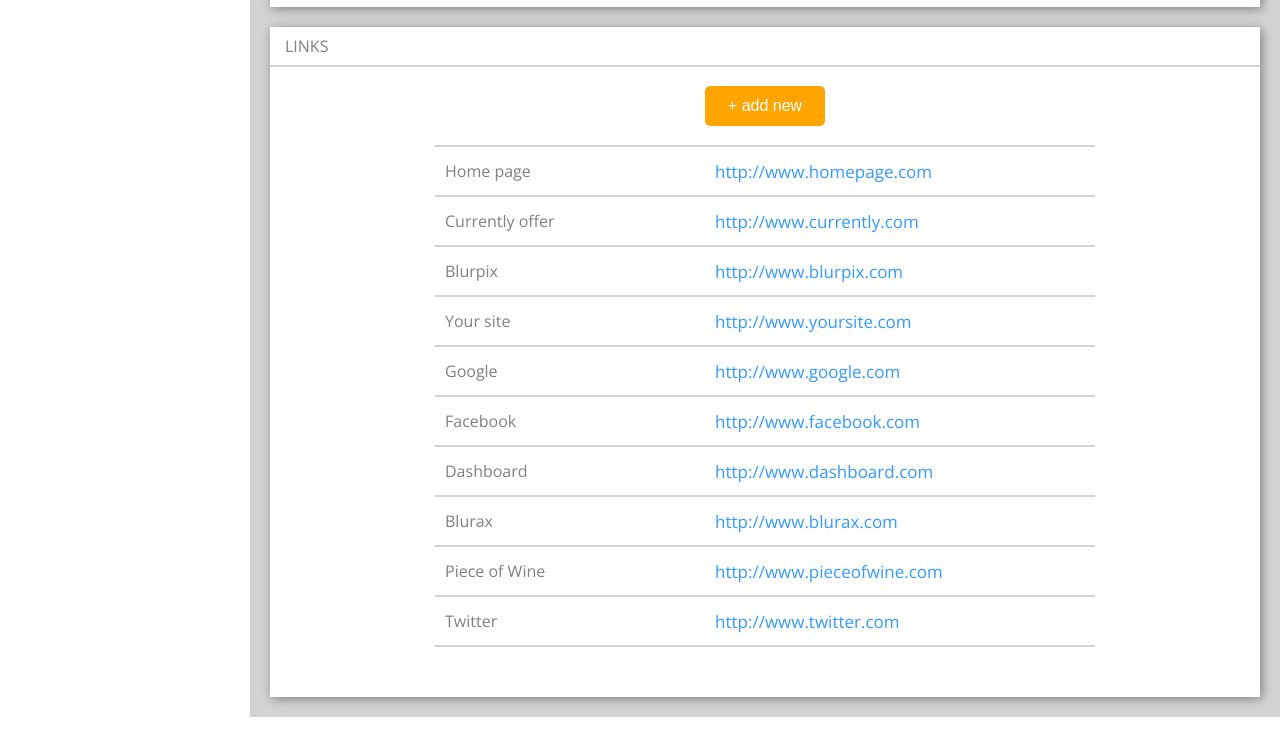
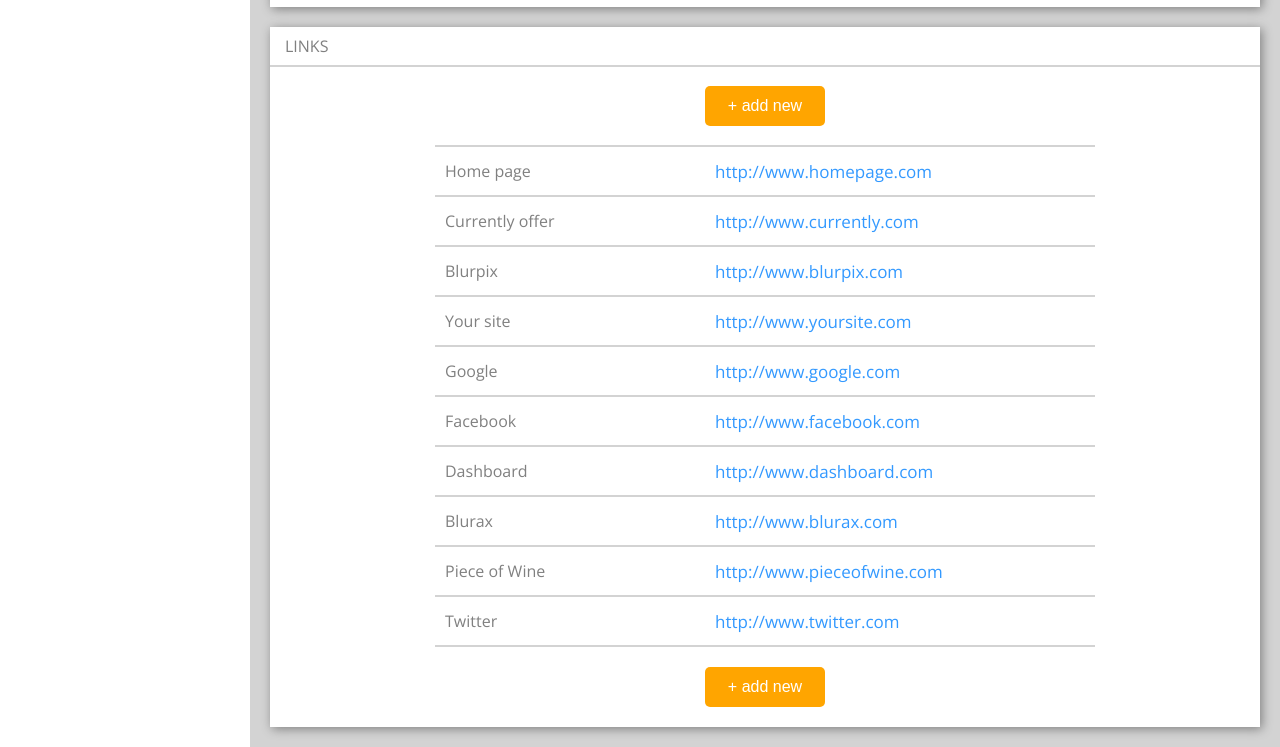
Before and after one commit to jacekawozniak/banners-links, a website: page index.html in a window 1280 px wide. Shown: the part 813-1560 px from the top of the page. Before the commit the page ends 1530 px from the top, so only its background shows below. Drawn offline with nearby package versions, Linux system fonts and the light colour scheme.

Commit message:
Add second button with style

```diff
--- a/css/style.css
+++ b/css/style.css
@@ -456,7 +456,7 @@
 	display: flex;
 	flex-flow: row wrap;
 	width: 100%;
-	height: 700px;
+	height: 730px;
 	padding: 10px 20px 20px 20px;
 }
 
@@ -562,6 +562,15 @@
 	margin-left: 10px;
 }
 
+.addbutton2 {
+	width: 660px;
+	height: 80px;
+	margin: auto;
+	display: flex;
+	justify-content: center;
+	align-items: center;
+}
+
 [class*="col-"] {
     float: left;
     min-height: 1px;
--- a/index.html
+++ b/index.html
@@ -340,6 +340,9 @@
 							</div>
 						</div>
 					</div>
+					<div class="addbutton2">
+						<button class="add">+ add new</button>
+					</div>
 				</div>
 			</div>
 		</div>
```
